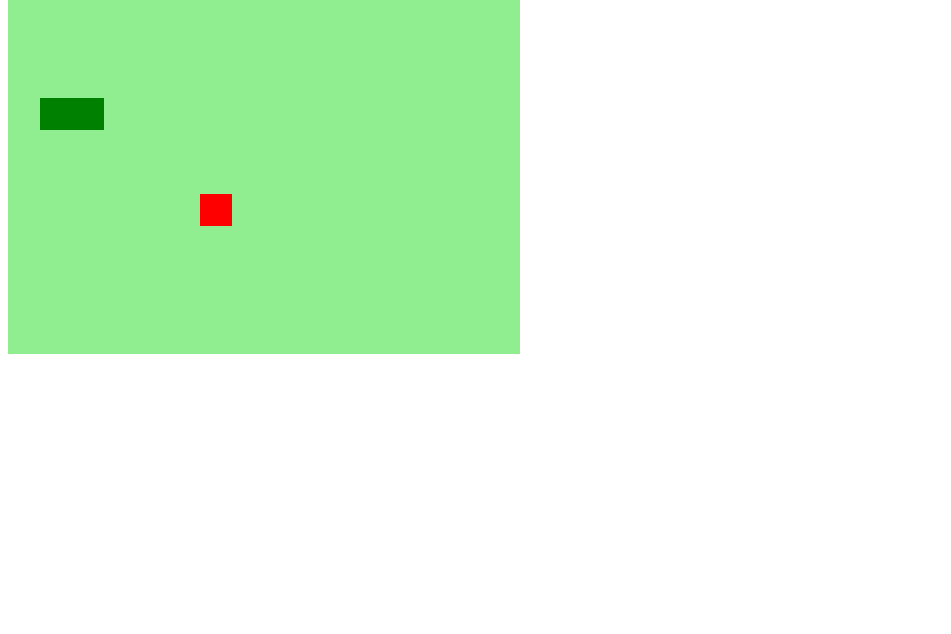
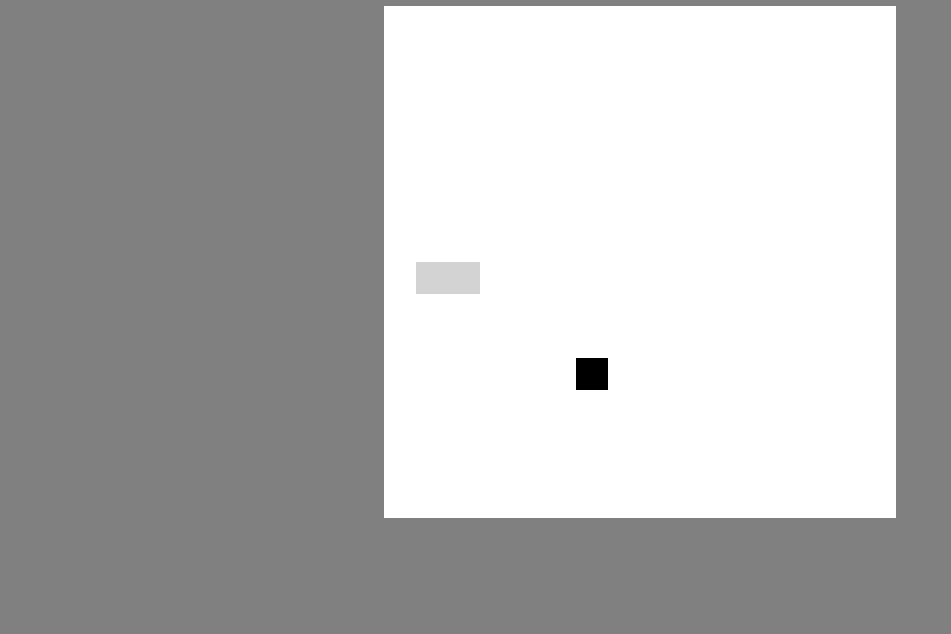
Before and after one commit to VitorBando/Jogo-da-Cobrinha, a plain HTML site: page index.html in a window 1280 px wide. Shown: the part 166-800 px from the top of the page, without its empty margins (0-951 px from the left). Drawn offline with Linux system fonts and the light colour scheme.

Commit message:
dando estilo a pagina

```diff
--- a/index.html
+++ b/index.html
@@ -9,6 +9,7 @@
     <title>Snake Game</title>
 </head>
 <body>
+    <h1>SNAKE GAME</h1>
     <canvas id="snake" width="512" height="512"></canvas>
 </body>
 </html>
--- a/script.js
+++ b/script.js
@@ -14,19 +14,19 @@ let food = {
 }
 
 function criarBG() {
-    context.fillStyle = "lightgreen";
+    context.fillStyle = "white";
     context.fillRect(0, 0, 16 * box, 16 * box);
 }
 
 function criarCobrinha(){
     for(i=0; i < snake.length; i++){
-        context.fillStyle = "green";
+        context.fillStyle = "lightgrey";
         context.fillRect(snake[i].x, snake[i].y, box, box);
     }
 }
 
 function drawFood(){
-    context.fillStyle = "red"
+    context.fillStyle = "black"
     context.fillRect(food.x, food.y, box, box);
 }
 
--- a/style.css
+++ b/style.css
@@ -0,0 +1,10 @@
+body{
+    height: 95vh;
+    width: 95;
+    display: flex;
+    justify-content: center;
+    align-items: center;
+    flex-direction: column;
+    color: rgb(0, 0, 0);
+    background-color: grey;
+}
```
